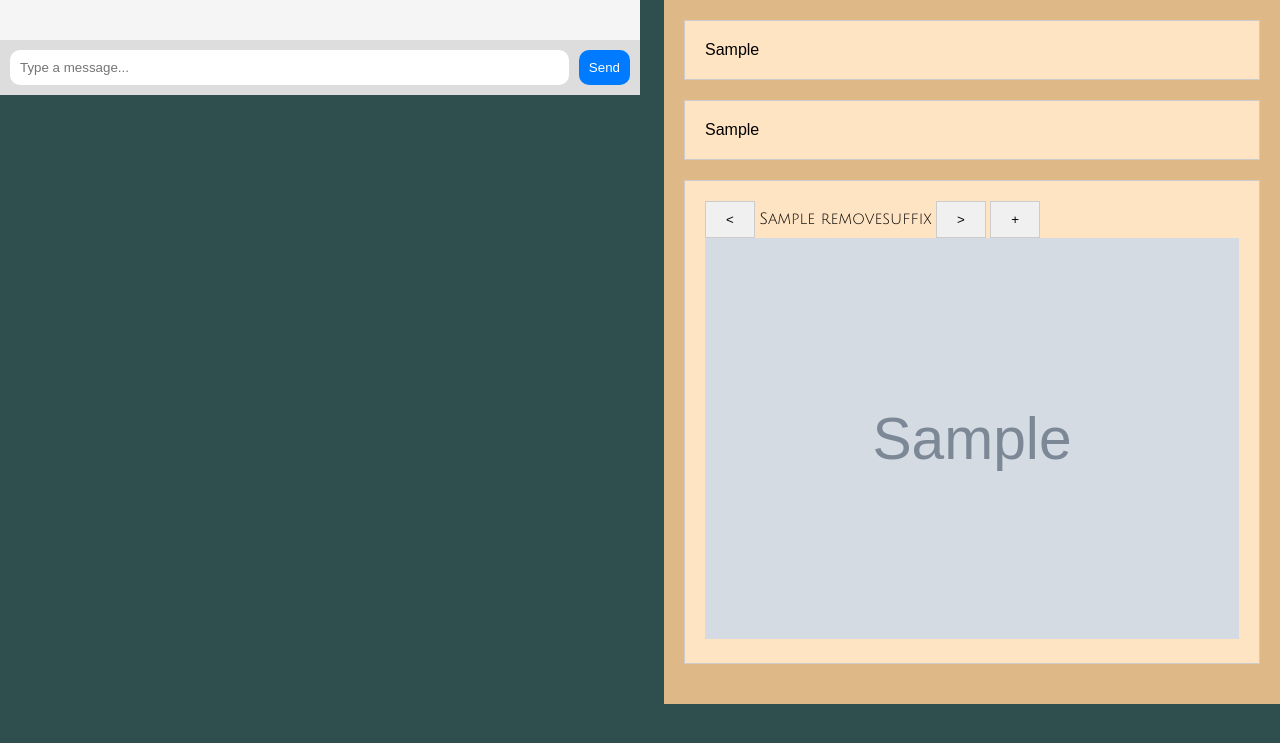
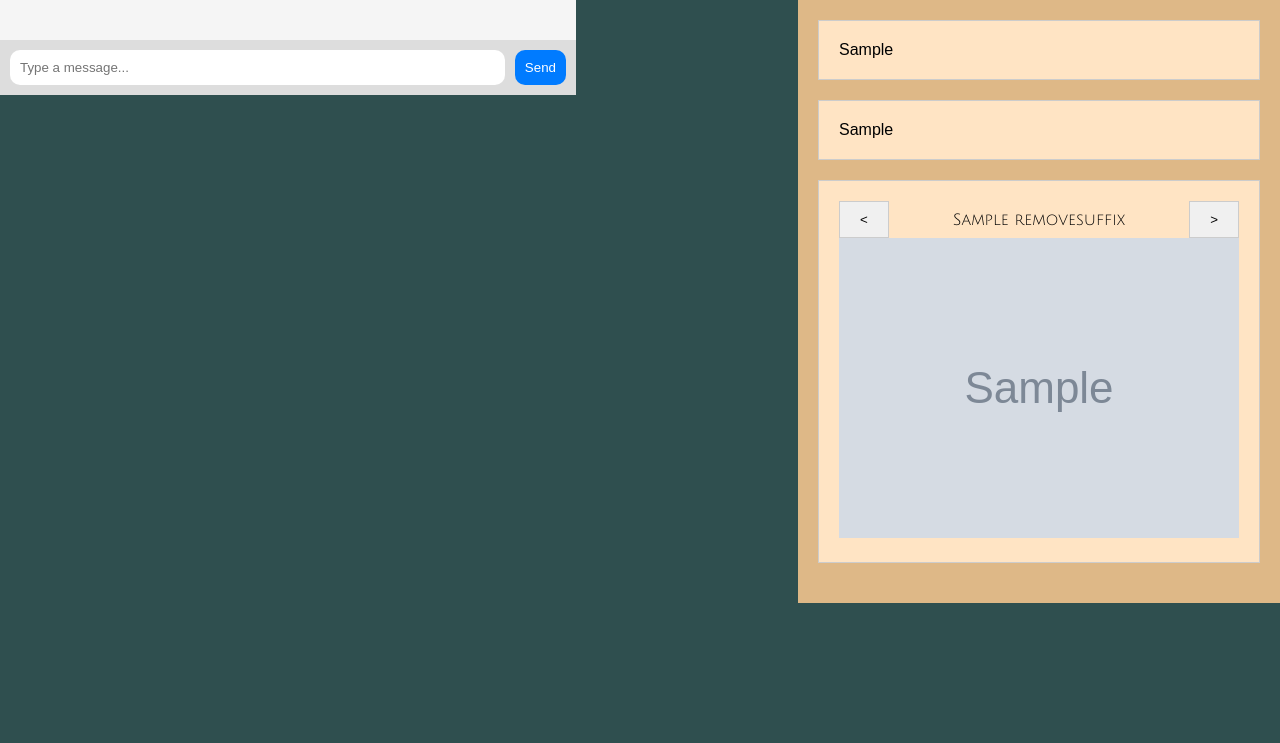
Before and after one commit to OtterDen-Lab/lldm, a Flask app: template src/WebApp/templates/chat.html in a window 1280 px wide. Shown: the top 743 px of the page. Run offline with Flask 3, Linux system fonts and the light colour scheme; the template is opened without the code that fills it: most values are stand-ins (such as "Sample title", 1, 10 or a date in 2020); grey boxes marked "Sample" are stand-in pictures; parts of the project's set-up code (start-up, migrations or seed data) failed here and were passed over; some web fonts are replaced.

Commit message:
Edited Prompt for better differentiation between Events. Added better handling of no-image calls so they don't have None for images.

```diff
--- a/src/WebApp/app.py
+++ b/src/WebApp/app.py
@@ -27,7 +27,8 @@ def allowed_file(filename):
 
 # Storage of messages to be sent to frontend
 messages = [
-    {"sender": "bot", "text": "I am LLDM, your narrator for this session. \nDetails of this adventure are listed on the right, and will be updated as you progress. \nPlease enter your actions in the field below."}
+    {"sender": "bot",
+     "text": "I am LLDM, your narrator for this session. \nDetails of this adventure are listed on the right, and will be updated as you progress. \nPlease enter your actions in the field below."}
 ]
 
 
@@ -64,11 +65,13 @@ def send_message():
     for response in bot_responses:
         messages.append({"sender": "bot", "text": response})
 
-    image_name = get_img().removesuffix(".png")
-    image_path = url_for('static', filename='images/' + get_img())
+    if get_img():
+        image_name = get_img().removesuffix(".png")
+        image_path = url_for('static', filename='images/' + get_img())
 
-    return jsonify({"bot_responses": bot_responses, "character_info": get_character(), "map_info": get_map(),
-                    "image_path": image_path, "image_name": image_name})
+        return jsonify({"bot_responses": bot_responses, "character_info": get_character(), "map_info": get_map(),
+                        "image_path": image_path, "image_name": image_name})
+    return jsonify({"bot_responses": bot_responses, "character_info": get_character(), "map_info": get_map()})
 
 
 if __name__ == '__main__':
--- a/src/WebApp/static/css/style.css
+++ b/src/WebApp/static/css/style.css
@@ -13,7 +13,7 @@ body {
 }
 
 .chat-column {
-    max-width: 50%;
+    max-width: 45%;
     flex: 1;
     display: flex;
     flex-direction: column;
@@ -75,7 +75,7 @@ body {
     top: 0;
     right: 0;
     max-width: 45%;
-    min-width: 552px;
+    /*min-width: 552px;*/
     max-height: 100vh; /* Set a maximum height */
     overflow-y: auto; /* Enable vertical scrolling */
     padding: 20px;
@@ -97,6 +97,10 @@ body {
     height: auto; /* Maintain aspect ratio */
 }
 
+.image-header {
+    display: flex;
+    justify-content: space-between;
+    align-items: center;}
 
 .image-swap-button {
     background-color: #f0f0f0;
--- a/src/WebApp/templates/chat.html
+++ b/src/WebApp/templates/chat.html
@@ -25,14 +25,18 @@
             <button type="submit">Send</button>
         </form>
     </div>
+
     <div class="info-column">
         <div id="info-box-1" class="info-box">{{ box1|replace('\n', '<br>')|safe }}</div>
         <div id="info-box-2" class="info-box">{{ box2|replace('\n', '<br>')|safe }}</div>
         <div id="info-box-3" class="info-box">
-            <button id="prev-image" class="image-swap-button">&lt;</button>
-            <span id="image-title" class="image-title">{{filename.removesuffix(".png")}}</span>
-            <button id="next-image" class="image-swap-button">&gt;</button>
-            <button id="new-image" class="image-swap-button">+</button>
+            <div id="image-header-1" class="image-header">
+                <button id="prev-image" class="image-swap-button">&lt;</button>
+                <span id="image-title" class="image-title">{{filename.removesuffix(".png")}}</span>
+                <button id="next-image" class="image-swap-button">&gt;</button>
+{#                <button id="new-image" class="image-swap-button">+</button>#}
+            </div>
+
             <img id="display-image" src="{{ url_for('static', filename='images/' + filename) }}" alt="Dynamic Image">
         </div>
     </div>
@@ -43,9 +47,11 @@
     let images = []; // Array to store image URLs
     let currentImageIndex = 0;
 
+    // Push the default (random image) to the array using Flask/Jinja2's url_for(). Trim the file extension from the name.
     images.push({url:'{{ url_for('static', filename='images/' + filename) }}', filename: '{{filename}}'.replace(/\.[^/.]+$/, "")});
     {#images.push({url:'{{ url_for('static', filename='images/' + "Exit.png") }}', filename: 'Exit'});#}
 
+    // Function to cycle images in info-box 3. Images are cycled via use of the array and index above.
     function changeImage(delta) {
         if (!((currentImageIndex + delta < 0) || (currentImageIndex + delta > images.length-1))) {
             currentImageIndex += delta;
@@ -57,16 +63,12 @@
 
     }
 
-    document.getElementById('prev-image').addEventListener('click', () => {
-        changeImage(-1)
-    });
-    document.getElementById('next-image').addEventListener('click', () => {
-        changeImage(1)
-    });
-    document.getElementById('new-image').addEventListener('click', () => {
-        generateImage()
-    });
+    // Add onclick listeners for the image buttons. Generate Image is a test button that works without GPT/SD running
+    document.getElementById('prev-image').addEventListener('click', () => changeImage(-1));
+    document.getElementById('next-image').addEventListener('click', () => changeImage(1));
+    // document.getElementById('new-image').addEventListener('click', () => generateImage());
 
+    // Test handler for image generation when services are dead
     function generateImage() {
         fetch('/generate_image', {
             method: 'POST',
@@ -81,6 +83,7 @@
         });
     }
 
+    // Function to append message to the dialogue column
     function addMessage(className, text) {
         const div = document.createElement('div');
         div.className = `message ${className}`;
@@ -88,6 +91,8 @@
         document.getElementById('chat-container').appendChild(div);
     }
 
+    // Handler for submitting new message. This will POST to app, which will run the GPT call.
+    // Response is received and used to update the info-box columns, including image.
     document.getElementById('message-form').addEventListener('submit', function (e) {
         e.preventDefault();
         const messageText = document.getElementById('message-input').value;
@@ -113,6 +118,9 @@
                 data.bot_responses.forEach((response) => {
                     addMessage('bot-message', response);
                 });
+                // Update the info-boxes. This also replaces newline characters with proper break tags.
+                // The reason this is done client-side because console output server-side should also be readable.
+
                 // Info Box 1 : Map
                 document.getElementById('info-box-1').innerHTML = data.character_info.replace(/\n/g, '<br>');
                 // Info Box 2 : Character
--- a/src/main.py
+++ b/src/main.py
@@ -64,7 +64,7 @@ def main_gen_img():
 
 def get_img():
     global image_path
-    return str(image_path)
+    return str(image_path) if image_path is not None else None
 
 
 def get_map():
```
Also changed, not shown: src/LLDM/resources/GPT/SimpleDungeonEvent.txt (+9 -8 lines).
